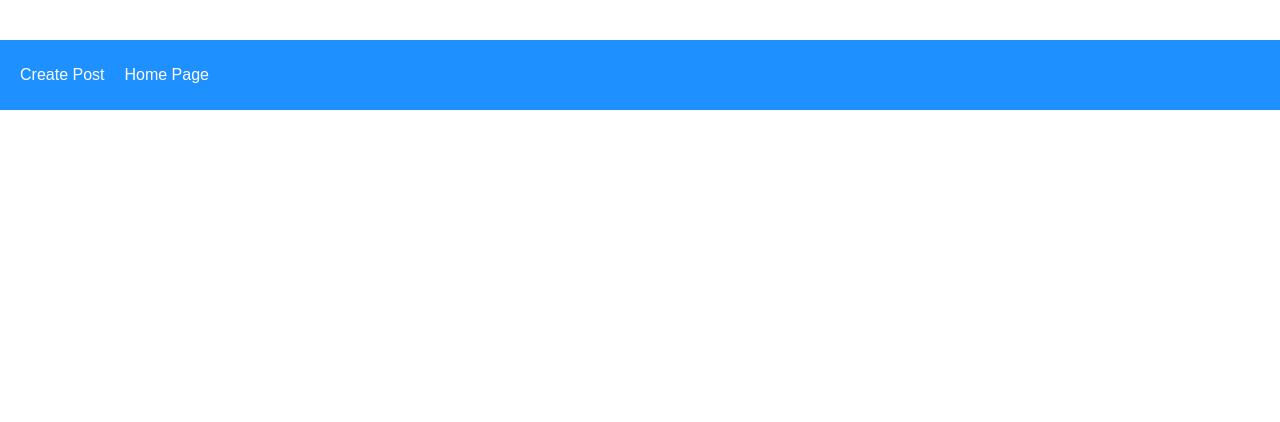
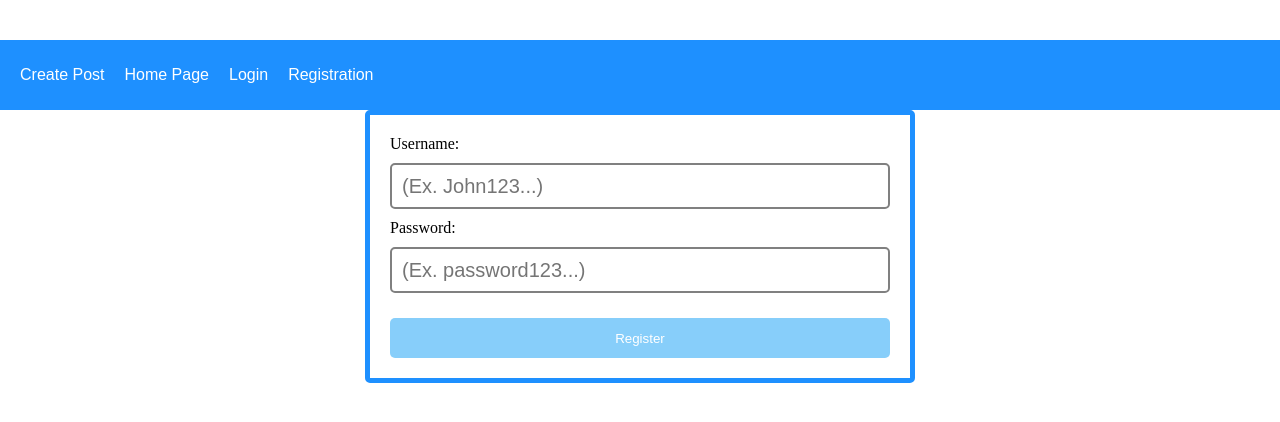
Before and after one commit to stanisicnikola/express-react, a React (Vite) app in the folder frontend/: page /registration in a window 1280 px wide. Shown: the top 422 px of the page. Built offline with nearby package versions, Linux system fonts and the light colour scheme.

Commit message:
Implemented login and registration pages

```diff
--- a/frontend/src/App.jsx
+++ b/frontend/src/App.jsx
@@ -3,6 +3,8 @@ import "./App.css";
 import Home from "./pages/Home";
 import CreatePost from "./pages/CreatePost";
 import Post from "./pages/Post";
+import Login from "./pages/Login";
+import Registration from "./pages/Registration";
 
 function App() {
   return (
@@ -11,11 +13,15 @@ function App() {
         <div className="navbar">
           <Link to="/createpost">Create Post</Link>
           <Link to="/">Home Page</Link>
+          <Link to="/login">Login</Link>
+          <Link to="/registration">Registration</Link>
         </div>
         <Routes>
           <Route path="/" exact element={<Home />} />
           <Route path="/createpost" exact element={<CreatePost />} />
           <Route path="/posts/:id" exact element={<Post />} />
+          <Route path="/login" exact element={<Login />} />
+          <Route path="/registration" exact element={<Registration />} />
         </Routes>
       </Router>
     </div>
--- /dev/null
+++ b/frontend/src/pages/Login.jsx
@@ -0,0 +1,34 @@
+import React from "react";
+import { useState } from "react";
+import axios from "axios";
+
+const Login = () => {
+  const [username, setUsername] = useState("");
+  const [password, setPassword] = useState("");
+
+  const login = () => {
+    const data = { username: username, password: password };
+    axios.post("http://localhost:3000/auth/login", data).then((response) => {
+      console.log(response.data);
+    });
+  };
+  return (
+    <div>
+      <input
+        type="text"
+        onChange={(event) => {
+          setUsername(event.target.value);
+        }}
+      />
+      <input
+        type="password"
+        onChange={(event) => {
+          setPassword(event.target.value);
+        }}
+      />
+      <button onClick={login}>Login</button>
+    </div>
+  );
+};
+
+export default Login;
--- /dev/null
+++ b/frontend/src/pages/Registration.jsx
@@ -0,0 +1,53 @@
+import React from "react";
+import { Formik, Form, Field, ErrorMessage } from "formik";
+import * as Yup from "yup";
+import axios from "axios";
+
+const Registration = () => {
+  const initialValues = {
+    username: "",
+    password: "",
+  };
+
+  const validationSchema = Yup.object().shape({
+    username: Yup.string().min(3).max(15).required(),
+    password: Yup.string().min(6).max(20).required(),
+  });
+
+  const onSubmit = (data) => {
+    axios.post("http://localhost:3000/auth", data).then(() => {
+      console.log(data);
+    });
+  };
+
+  return (
+    <div>
+      <Formik
+        initialValues={initialValues}
+        onSubmit={onSubmit}
+        validationSchema={validationSchema}
+      >
+        <Form className="formContainer">
+          <label>Username:</label>
+          <ErrorMessage name="username" component="span" />
+          <Field
+            id="inputCreatePost"
+            name="username"
+            placeholder="(Ex. John123...)"
+          ></Field>
+          <label>Password:</label>
+          <ErrorMessage name="password" component="span" />
+          <Field
+            id="inputCreatePost"
+            type="password"
+            name="password"
+            placeholder="(Ex. password123...)"
+          ></Field>
+          <button type="submit">Register</button>
+        </Form>
+      </Formik>
+    </div>
+  );
+};
+
+export default Registration;
```
